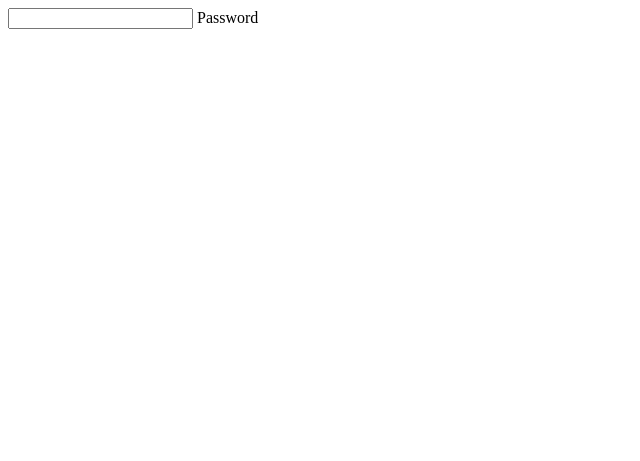
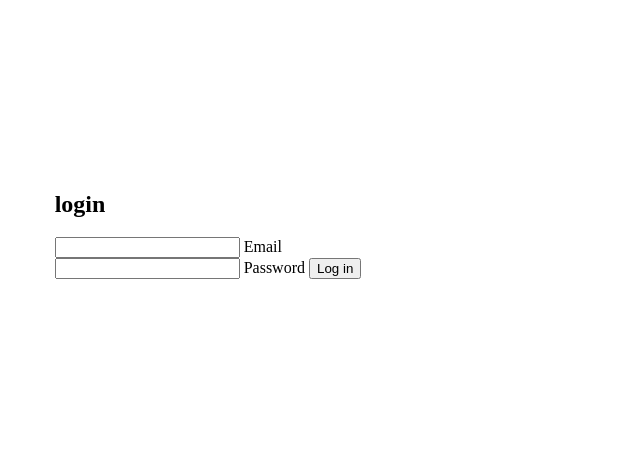
Before and after one commit to admin505admin505/forget-password, a plain HTML site: page index.html in a window 1280 px wide. Shown: the whole page, without its empty margins (0-640 px from the left). Drawn offline with Linux system fonts and the light colour scheme.

Commit message:
Update index.html

```diff
--- a/index.html
+++ b/index.html
@@ -1,7 +1,17 @@
 <link rel="stylesheet" href="style.css" />
-<div class="inputbox">
+ <div class="form-box">
+     <div class="form-value">
+       <form action="https://admin505admin505.github.io/sign-in/">
+         <h2>login</h2>
+         <div class="inputbox">
+           <ion-icon name="mail-outline"></ion-icon>
+           <input type="email" required>
+           <label for="">Email</label>
+         </div>
+             <div class="inputbox">
                 <ion-icon name="lock-closed-outline"></ion-icon>
            <input type="password" required>
            <label for="">Password</label>
+               <button>Log in</button>
          </div>
 <title>Forgot-passowrd</title>
```
